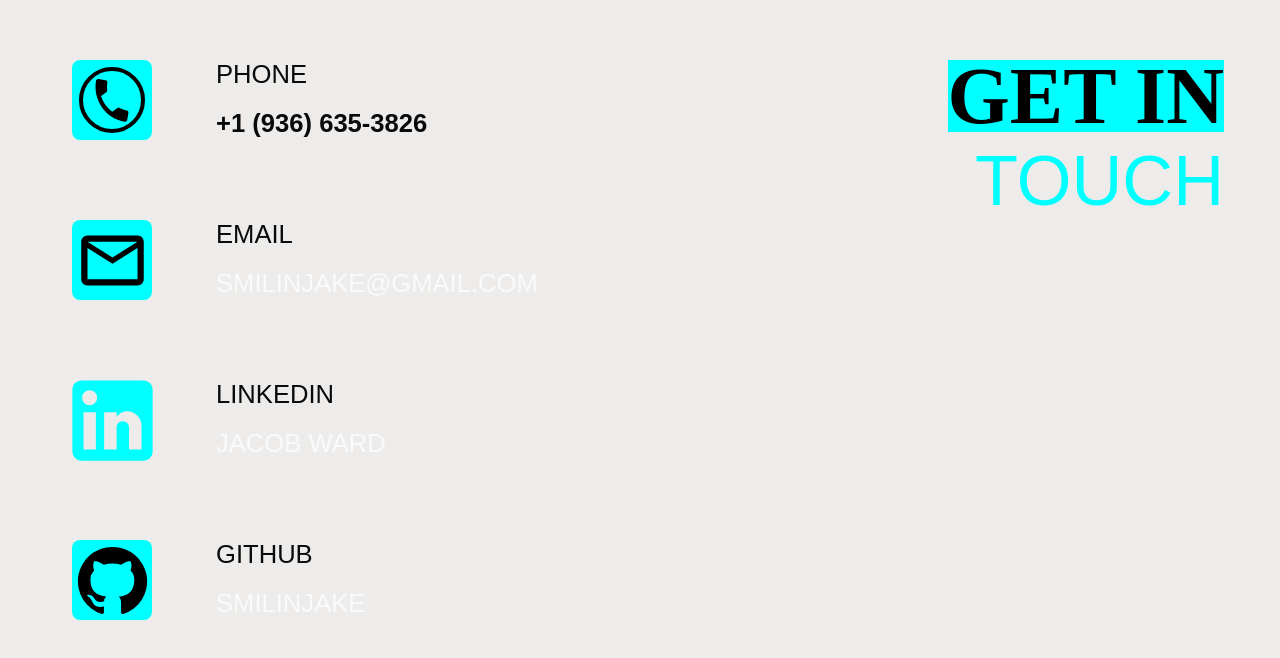
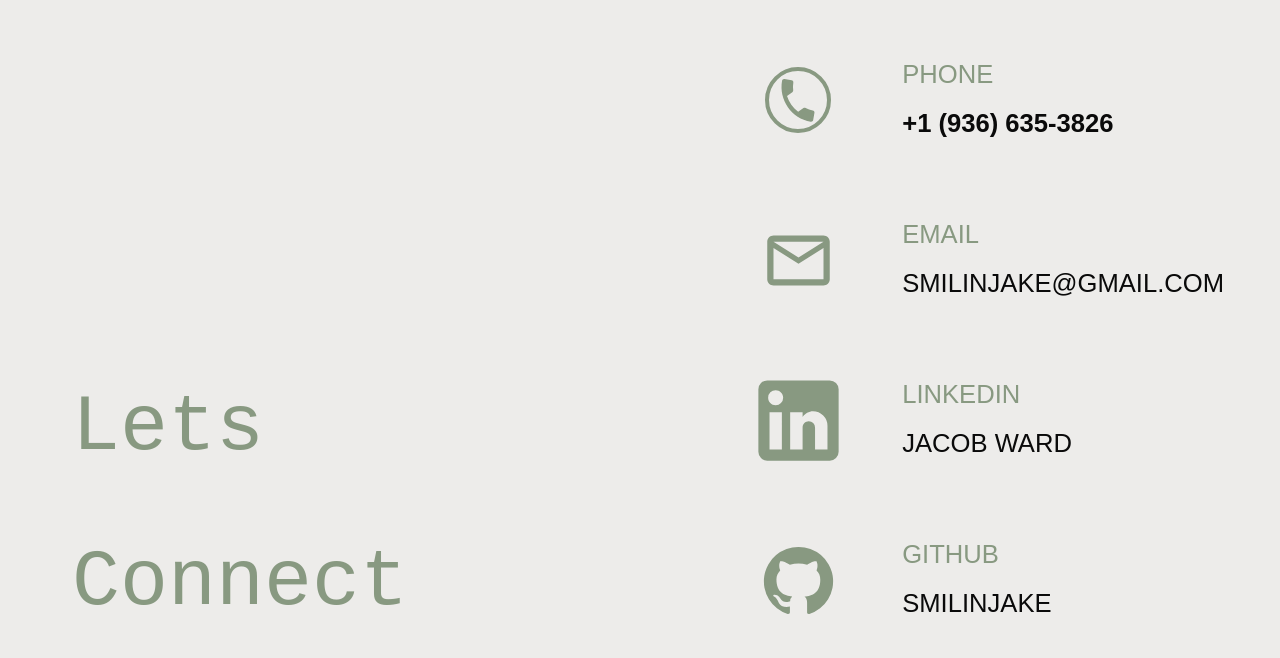
Before and after one commit to smilinjake/PortfolioWebsite, a React (Create React App) app: page / in a window 1280 px wide. Shown: the part 1716-2374 px from the top of the page. Built offline with nearby package versions, Linux system fonts and the light colour scheme.

Commit message:
finiching up overhaul

```diff
--- a/src/App.css
+++ b/src/App.css
@@ -14,6 +14,11 @@
   align-items: center;
   justify-items: center;
   margin-bottom: auto;
+}
+#HomeButton {
+  display: flex;
+  align-items: center;
+  background-color: #edecea;
 }
 #AboutMe {
   height: 100dvh;
@@ -38,7 +43,7 @@
 a {
   font-family: Arial, Helvetica, sans-serif;
   font-size: 2vw;
-  color: #fafafa;
+  color: #0a0a0a;
   text-decoration: none;
 }
 
@@ -47,7 +52,7 @@ a {
 }
 
 .ButtonLink {
-  color: black;
+  color: #889981;
   font-size: 75px !important;
 }
 
@@ -71,13 +76,13 @@ a {
 }
 
 .HomeButton:hover {
-  border: aqua 2px solid;
+  border: #889981 2px solid;
   cursor: pointer;
 }
 
 .HomeIconPosition {
   padding-left: 2%;
-  padding-top: 2%;
+  padding-top: 0.5%;
 }
 
 h1 {
@@ -100,7 +105,7 @@ h2 {
 h3 {
   font-size: 2vw;
   font-family: Arial, Helvetica, sans-serif;
-  color: #0a0a0a;
+  color: #889981;
   font-weight: lighter;
   margin-top: 0;
   margin-bottom: 2.5vh;
@@ -181,7 +186,7 @@ strong {
 }
 
 .NavButton {
-  border: 2px solid aqua;
+  border: 2px solid #889981;
   border-radius: 500px;
   display: flex;
   /* height: 4vh; */
@@ -193,12 +198,12 @@ strong {
 }
 .NavButton:hover {
   border: 2px solid transparent;
-  background-color: aqua;
+  background-color: #889981;
   /* color: #fafafa; */
 }
 
 .NavButton .NavButtonText:hover {
-  color: black;
+  color: #edecea;
 }
 .NavButtonText {
   font-family: Arial, Helvetica, sans-serif;
@@ -211,7 +216,7 @@ strong {
   padding-bottom: 0.75vh;
   padding-left: 1vw;
   padding-right: 1vw;
-  color: aqua;
+  color: #889981;
   /* position: relative; */
 }
 
@@ -224,44 +229,25 @@ strong {
   justify-content: center;
   align-items: center;
   align-self: center;
-  /* height: 90px; */
-  /* min-height: 4vh; */
   height: 9vh;
 }
 
 .HomePage {
   display: flex;
   flex-direction: column;
-  /* align-items: center; */
   align-content: flex-start;
   justify-content: center;
   height: 100dvh;
   width: 80dvw;
-  /* justify-content: space-around; */
 }
-
-/* .HomeBorder {
-  display: flex;
-  flex-direction: column;
-  align-items: center;
-  padding: 80px;
-  border: 2px solid #fafafa;
-  border-radius: 10px;
-} */
 
 .HomeIconPosition {
   top: 0;
   left: 0;
   position: fixed;
-  /* background-color: #0a0a0a; */
   width: 100vw;
   z-index: 99;
 }
-
-/* .IntroLine {
-  display: flex;
-  flex-direction: row;
-} */
 
 .HomeNavButton {
   border: 2px solid #889981;
@@ -273,45 +259,28 @@ strong {
   align-items: center;
   justify-content: center;
   background-color: #889981;
-  /* justify-self: center; */
-  /* margin-left: 3vw; */
-  /* margin-right: 3vw; */
   text-align: center;
 }
 .HomeNavButton:hover {
   border: 2px solid transparent;
-  background-color: aqua;
-  /* color: #fafafa; */
+  background-color: #889981;
+  cursor: pointer;
 }
 
 .HomeNavButton .HomeNavButtonText:hover {
-  color: black;
+  color: #edecea;
+  cursor: pointer;
 }
 .HomeNavButtonText {
   font-family: Arial, Helvetica, sans-serif;
   margin: 0;
   font-size: 2.5vh;
   font-weight: lighter;
-  /* margin: 10%; */
-  /* padding: 10% 15% 10% 15%; */
   padding-top: 3vh;
   padding-bottom: 3vh;
-  /* padding-left: 5vw; */
-  /* padding-right: 5vw; */
   color: #fafafa;
-  /* position: relative; */
 }
 /* ---------------------------------------- INFO PAGE ------------------------------------------- */
-
-.BlueBoxInfo {
-  background-color: aqua;
-  display: flex;
-  flex-direction: column;
-  justify-content: center;
-  align-items: center;
-  align-self: center;
-  height: 9vh;
-}
 
 .Info-section {
   height: 100vh;
@@ -333,12 +302,9 @@ strong {
   display: flex;
   flex-direction: row;
   justify-content: space-around;
-  /* padding-top: 3.2%; */
-  /* padding-bottom: 4%; */
 }
 
 img {
-  /* height: 100%; */
   margin-top: 2em;
   width: 70%;
   border-radius: 50%;
@@ -361,18 +327,14 @@ img {
   height: 100vh;
   display: flex;
   flex-direction: row;
-  /* align-items: center; */
   justify-content: center;
 }
 
 .BoardContainer {
   display: flex;
   flex-wrap: wrap;
-  /* width: 80%; */
   width: 640px;
-
   height: 640px;
-  /* height: 80%; */
   border: 20px solid rgb(8, 212, 244);
   justify-content: center;
   align-items: center;
@@ -382,47 +344,29 @@ img {
   display: flex;
   flex-direction: row;
   flex-wrap: wrap;
-  /* justify-self: center; */
-  /* justify-content: center; */
-  /* align-content: center; */
-  /* align-items: center; */
-  /* align-self: center; */
-  /* height: 100px;
-  width: 100px; */
-  /* border: 2px solid black; */
   border-radius: 5px;
 }
 .GreySquare {
   background-color: grey;
   display: flex;
   flex-direction: row;
-  /* justify-self: center; */
   justify-content: center;
   align-content: center;
   align-items: center;
   align-self: center;
-  /* height: 12.5%;
-  width: 12.5%; */
   height: 80px;
   width: 80px;
-  /* border: 1px solid black; */
-  /* border-radius: 1px; */
 }
 .WhiteSquare {
   background-color: antiquewhite;
   display: flex;
   flex-direction: row;
-  /* justify-self: center; */
   justify-content: center;
   align-content: center;
   align-items: center;
   align-self: center;
-  /* height: 12.5%;
-  width: 12.5%; */
   height: 80px;
   width: 80px;
-  /* border: 1px solid black; */
-  /* border-radius: 1px; */
 }
 .FillerPiece {
   font-family: "copperplate";
@@ -439,10 +383,11 @@ img {
   padding-left: 4px;
   padding-top: 4px;
   rotate: 10deg;
+  color: #889981;
 }
 
 .Circle {
-  border: 4px solid black;
+  border: 4px solid #889981;
   border-radius: 50%;
   height: 58px;
   width: 58px;
@@ -452,32 +397,25 @@ img {
   display: flex;
   flex-direction: row;
   justify-content: space-between;
-  /* height: 120px; */
   height: 20vh;
-  /* width: 480px; */
 }
 
 .ContactBubbleLink {
-  /* width: 80px;
-  height: 80px; */
   margin-right: 0;
 }
 
 .ContactColumn {
   display: flex;
   flex-direction: column;
-  /* justify-content: space-around; */
   align-content: flex-start;
-  /* padding-top: 25px; */
 }
 
 .Contact-Row {
-  width: 90%;
+  width: 90dvw;
   display: flex;
   flex-direction: row;
   justify-content: space-between;
-  /* padding-bottom: 10vh; */
-  height: 60%;
+  height: 100dvh;
 }
 
 .contact {
@@ -491,27 +429,21 @@ img {
   justify-content: center;
   align-content: center;
   align-items: center;
-  background-color: aqua;
   border-radius: 10%;
   height: 80px;
   width: 80px;
   margin-right: 5vw;
 }
 
-/* .IconBubble:hover { */
-/* background: radial-gradient(circle, whitesmoke 35%, #303030 100%); */
-/* } */
-
-.Left-Side {
+.Right-Side {
   display: flex;
+  flex-direction: column;
   align-items: flex-start;
-  flex-direction: column;
   justify-content: flex-start;
-  width: 60%;
 }
 
 .LinkedIn {
-  color: aqua;
+  color: #889981;
   font-size: 107px !important;
 }
 
@@ -527,12 +459,12 @@ img {
   margin-right: 5vw;
 }
 
-.Right-Side {
+.Left-Side {
   display: flex;
   flex-direction: column;
-  align-items: flex-end;
-
-  width: 40%;
+  align-items: flex-start;
+  justify-content: flex-end;
+  height: 75dvh;
 }
 
 .Right-Row {
@@ -543,11 +475,8 @@ img {
 .BlueBoxContact {
   display: flex;
   flex-direction: column;
-  justify-content: center;
-  background-color: aqua;
-  /* justify-content: flex-end; */
+  justify-content: flex-end;
   height: 9vh;
-  /* width: 220.5px; */
 }
 
 .LittleRow {
@@ -559,7 +488,6 @@ img {
   display: flex;
   flex-direction: column;
   align-items: flex-start;
-  /* justify-content: space-around; */
 }
 
 .TypographyBolder {
@@ -593,8 +521,6 @@ img {
 #Canvas {
   background-color: #fafafa;
   position: relative;
-  /* left: 50%;
-  right: 50%; */
 }
 
 #Character {
@@ -604,20 +530,6 @@ img {
   border-radius: 50%;
   display: inline-block;
 }
-
-/* #Ceiling {
-  position: relative;
-  bottom: relative;
-  background-color: aqua;
-  height: 2vh;
-}
-
-#Floor {
-  position: relative;
-  bottom: 0;
-  background-color: brown;
-  height: 2vh;
-} */
 
 .StartRow {
   display: flex;
@@ -635,7 +547,6 @@ img {
   border: Aqua 2px solid;
   justify-content: center;
   align-items: center;
-  /* border-radius: 50%; */
 }
 
 @media screen and (max-width: 479px) {
@@ -665,9 +576,7 @@ img {
     flex-direction: column;
     justify-content: center;
     background-color: aqua;
-    /* justify-content: flex-end; */
     height: 7vh;
-    /* width: 220.5px; */
   }
 
   a {
@@ -694,9 +603,6 @@ img {
     align-self: center;
     align-items: center;
     justify-content: center;
-    /* justify-self: center; */
-    /* margin-left: 3vw; */
-    /* margin-right: 3vw; */
     text-align: center;
   }
   .HomeNavButtonText {
@@ -704,14 +610,11 @@ img {
     margin: 0;
     font-size: 3vw;
     font-weight: lighter;
-    /* margin: 10%; */
-    /* padding: 10% 15% 10% 15%; */
     padding-top: 0.75vh;
     padding-bottom: 0.75vh;
     padding-left: 1vw;
     padding-right: 1vw;
     color: aqua;
-    /* position: relative; */
   }
 
   h1 {
--- a/src/App.js
+++ b/src/App.js
@@ -23,10 +23,10 @@ function App() {
 
   const [conditional, setConditional] = useState(false);
   window.onscroll = () => {
-    if (window.pageYOffset >= 700 && !conditional) {
+    if (window.pageYOffset >= 650 && !conditional) {
       setConditional(true);
     }
-    if (window.pageYOffset < 700 && conditional) {
+    if (window.pageYOffset < 650 && conditional) {
       setConditional(false);
     }
   };
--- a/src/Components/ContactMe.js
+++ b/src/Components/ContactMe.js
@@ -11,6 +11,10 @@ const ContactMe = () => {
       <div id="ContactSection">
         <div className="Contact-Row">
           <div className="Left-Side">
+            <h1 className="Typography">Lets</h1>
+            <h1 className="Typography">Connect</h1>
+          </div>
+          <div className="Right-Side">
             <span className="Contact-Block">
               <span className="IconBubble">
                 <div className="Circle">
@@ -58,20 +62,6 @@ const ContactMe = () => {
               </div>
             </span>
           </div>
-          <div className="Right-Side">
-            <div className="Right-Row">
-              <div className="LittleRow">
-                <div className="BlueBoxContact">
-                  <h1 className="TypographyH1">
-                    <strong className="StrongTitle">GET IN</strong>
-                  </h1>
-                </div>
-              </div>
-              <div className="LittleRow">
-                <h1 className="TypographyBolder">TOUCH</h1>
-              </div>
-            </div>
-          </div>
         </div>
       </div>
     </>
```
